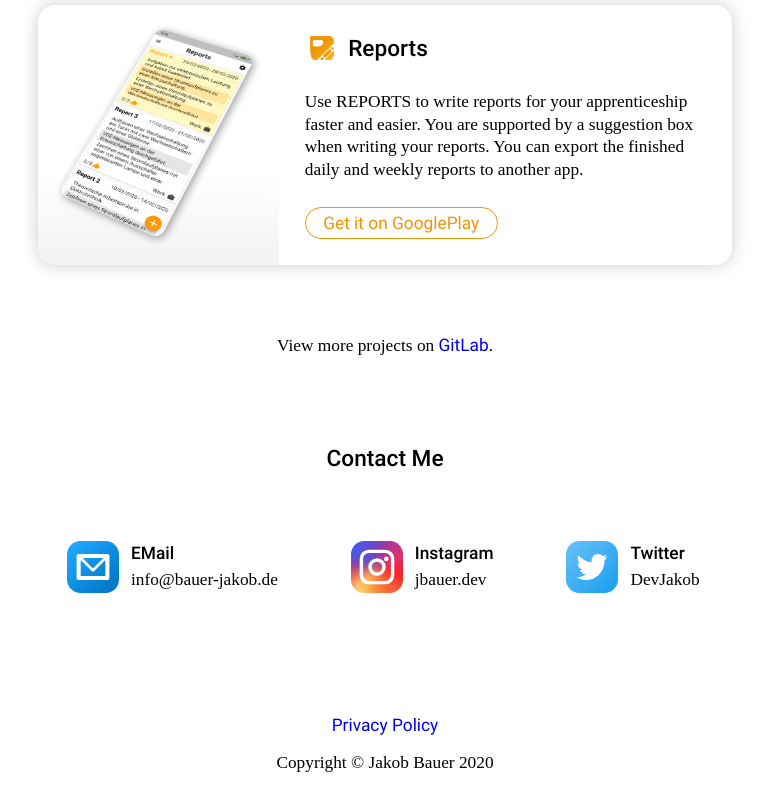
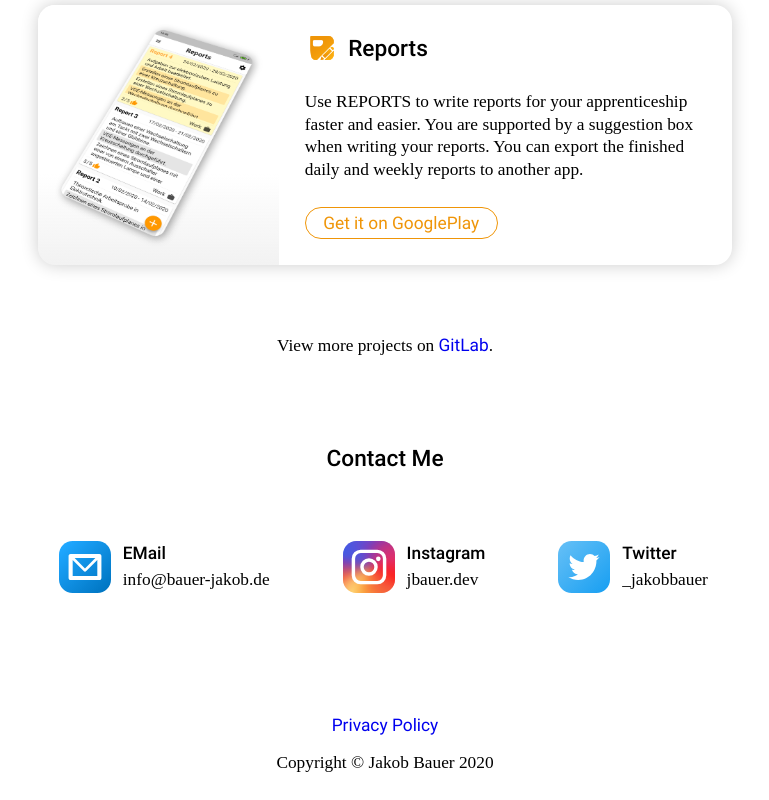
Before and after one commit to bauerjakob/website-old, an Angular app: page / in a window 1280 px wide. Shown: the part 1208-2008 px from the top of the page, without its empty margins (255-1024 px from the left). Built offline with nearby package versions, Linux system fonts and the light colour scheme; a web font is replaced by a local one.

Commit message:
Updated some social media links

```diff
--- a/src/app/components/home/my-projects/my-projects.component.html
+++ b/src/app/components/home/my-projects/my-projects.component.html
@@ -5,5 +5,5 @@
     </div>
 </section>
 <p id="moreProjectsLink" >
-    View more projects on <a href="https://gitlab.com/j.bauer">GitLab</a>.
+    View more projects on <a href="https://gitlab.com/bauerjakob">GitLab</a>.
 </p>
--- a/src/app/data/contact-me.ts
+++ b/src/app/data/contact-me.ts
@@ -16,8 +16,8 @@
     },
     {
         platform: "Twitter",
-        username: "DevJakob",
+        username: "_jakobbauer",
         imageUrl: "../../../../assets/images/home/contact-me/twitter.svg",
-        linkUrl: "https://twitter.com/devjakob"
+        linkUrl: "https://twitter.com/_jakobbauer"
     }
 ];
```
Also changed, not shown: 2 other files (tests, documents, lock files or other folders).
